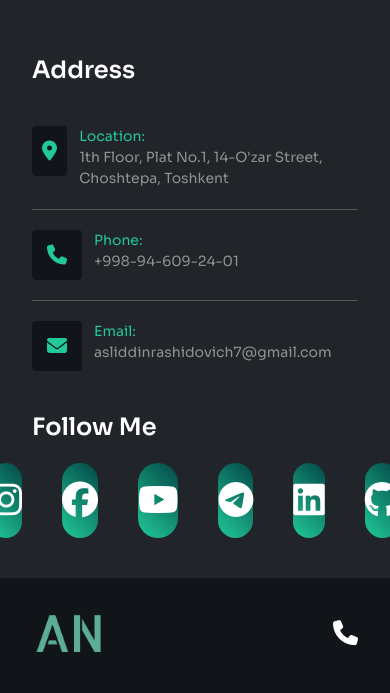
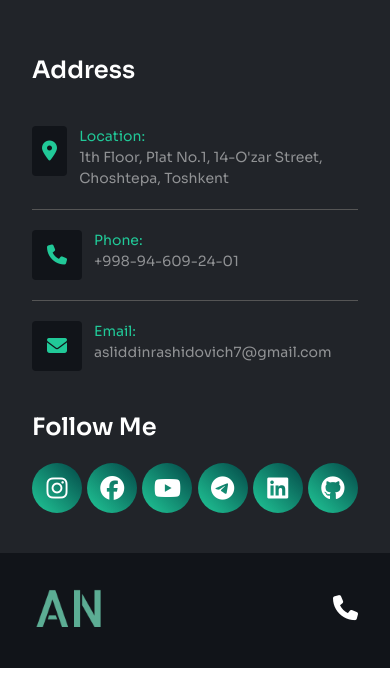
Before and after one commit to asliddinrashidovich/Asliddin-Blog, a website: page public/index.html in a window 390 px wide. Shown: the part 7713-8406 px from the top of the page. After the commit the page ends 8381 px from the top, so only its background shows below. Drawn offline with nearby package versions, Linux system fonts and the light colour scheme; grey boxes are pictures that could not be loaded.

Commit message:
200 line

```diff
--- a/public/index.html
+++ b/public/index.html
@@ -425,24 +425,24 @@
             </a>
 
             <h3 class="text-white text-2xl font-semibold mb-5">Follow Me</h3>
-            <div class="flex justify-center lg:justify-start gap-10 lg:gap-5">
-              <a target="_blank" href="https://www.instagram.com/asliddin.norboyev_/" class="w-[75px] h-[75px] lg:w-[50px] lg:h-[50px] flex items-center justify-center bg-[#111419] rounded-full" style=" background-image: linear-gradient(45deg, #21c998, #034747);">
-                <i class="fa-brands fa-instagram text-white text-4xl lg:text-2xl"></i>
+            <div class="flex justify-between md:justify-center lg:justify-start md:gap-5">
+              <a target="_blank" href="https://www.instagram.com/asliddin.norboyev_/" class="w-[50px] h-[50px] flex items-center justify-center bg-[#111419] rounded-full" style=" background-image: linear-gradient(45deg, #21c998, #034747);">
+                <i class="fa-brands fa-instagram text-white  text-2xl"></i>
               </a>
-              <a target="_blank" href="https://www.facebook.com/profile.php?id=61568348277987" class="w-[75px] h-[75px] lg:w-[50px] lg:h-[50px] flex items-center justify-center bg-[#111419] rounded-full" style=" background-image: linear-gradient(45deg, #21c998, #034747);">
-                <i class="fa-brands fa-facebook  text-white text-4xl lg:text-2xl"></i>
+              <a target="_blank" href="https://www.facebook.com/profile.php?id=61568348277987" class="w-[50px] h-[50px] flex items-center justify-center bg-[#111419] rounded-full" style=" background-image: linear-gradient(45deg, #21c998, #034747);">
+                <i class="fa-brands fa-facebook  text-white  text-2xl"></i>
               </a>
-              <a target="_blank" href="https://www.youtube.com/@AsliddinNorboyev_blog" class="w-[75px] h-[75px] lg:w-[50px] lg:h-[50px] flex items-center justify-center bg-[#111419] rounded-full" style=" background-image: linear-gradient(45deg, #21c998, #034747);">
-                <i class="fa-brands fa-youtube text-white text-4xl lg:text-2xl"></i>
+              <a target="_blank" href="https://www.youtube.com/@AsliddinNorboyev_blog" class="w-[50px] h-[50px] flex items-center justify-center bg-[#111419] rounded-full" style=" background-image: linear-gradient(45deg, #21c998, #034747);">
+                <i class="fa-brands fa-youtube text-white  text-2xl"></i>
               </a>
-              <a target="_blank" href="https://t.me/asliddin_it_blog" class="w-[75px] h-[75px] lg:w-[50px] lg:h-[50px] flex items-center justify-center bg-[#111419] rounded-full" style=" background-image: linear-gradient(45deg, #21c998, #034747);">
-                <i class="fa-brands fa-telegram text-white text-4xl lg:text-2xl"></i>
+              <a target="_blank" href="https://t.me/asliddin_it_blog" class="w-[50px] h-[50px] flex items-center justify-center bg-[#111419] rounded-full" style=" background-image: linear-gradient(45deg, #21c998, #034747);">
+                <i class="fa-brands fa-telegram text-white  text-2xl"></i>
               </a>
-              <a target="_blank" href="https://www.linkedin.com/in/asliddin-rashidovich-774624336/" class="w-[75px] h-[75px] lg:w-[50px] lg:h-[50px] flex items-center justify-center bg-[#111419] rounded-full" style=" background-image: linear-gradient(45deg, #21c998, #034747);">
-                <i class="fa-brands fa-linkedin text-white text-4xl lg:text-2xl"></i>
+              <a target="_blank" href="https://www.linkedin.com/in/asliddin-rashidovich-774624336/" class="w-[50px] h-[50px] flex items-center justify-center bg-[#111419] rounded-full" style=" background-image: linear-gradient(45deg, #21c998, #034747);">
+                <i class="fa-brands fa-linkedin text-white  text-2xl"></i>
               </a>
-              <a target="_blank" href="https://github.com/asliddinrashidovich" class="w-[75px] h-[75px] lg:w-[50px] lg:h-[50px] flex items-center justify-center bg-[#111419] rounded-full" style=" background-image: linear-gradient(45deg, #21c998, #034747);">
-                <i class="fa-brands fa-github text-white text-4xl lg:text-2xl"></i>
+              <a target="_blank" href="https://github.com/asliddinrashidovich" class="w-[50px] h-[50px] flex items-center justify-center bg-[#111419] rounded-full" style=" background-image: linear-gradient(45deg, #21c998, #034747);">
+                <i class="fa-brands fa-github text-white  text-2xl"></i>
               </a>
             </div>
           </div>
```
